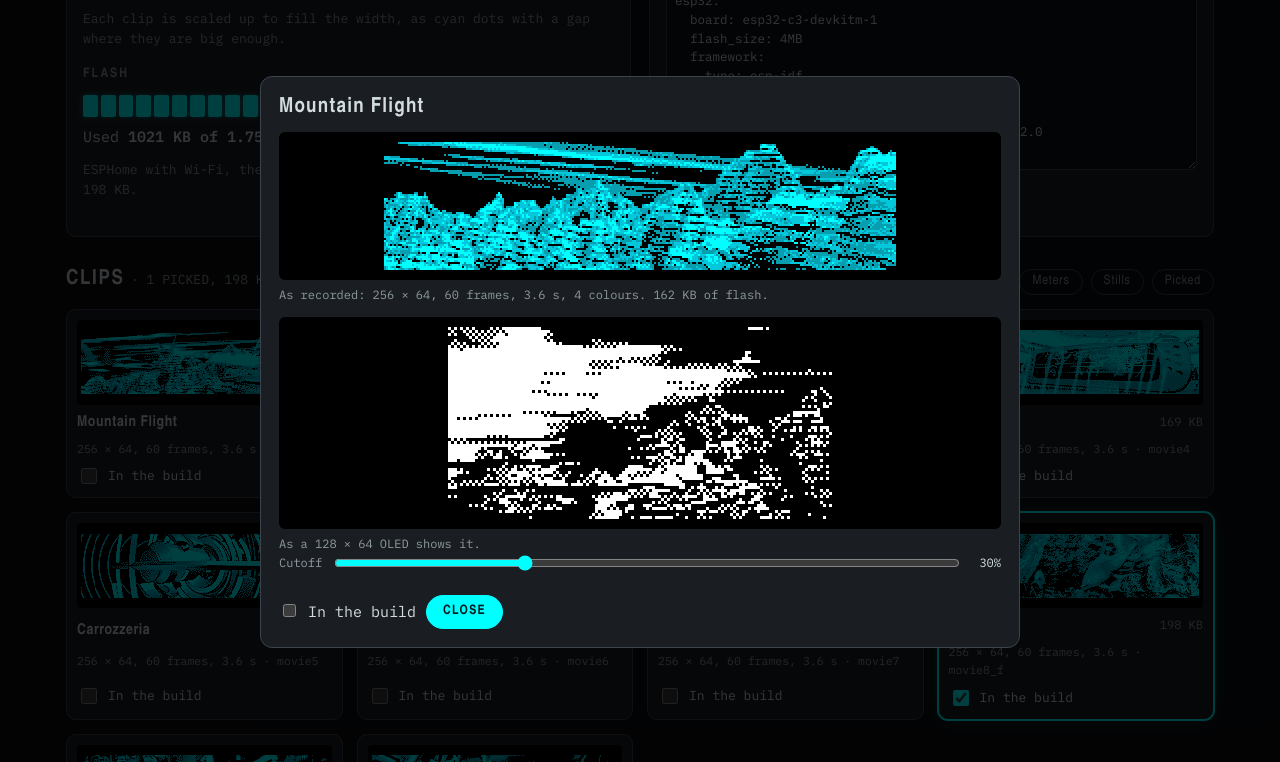
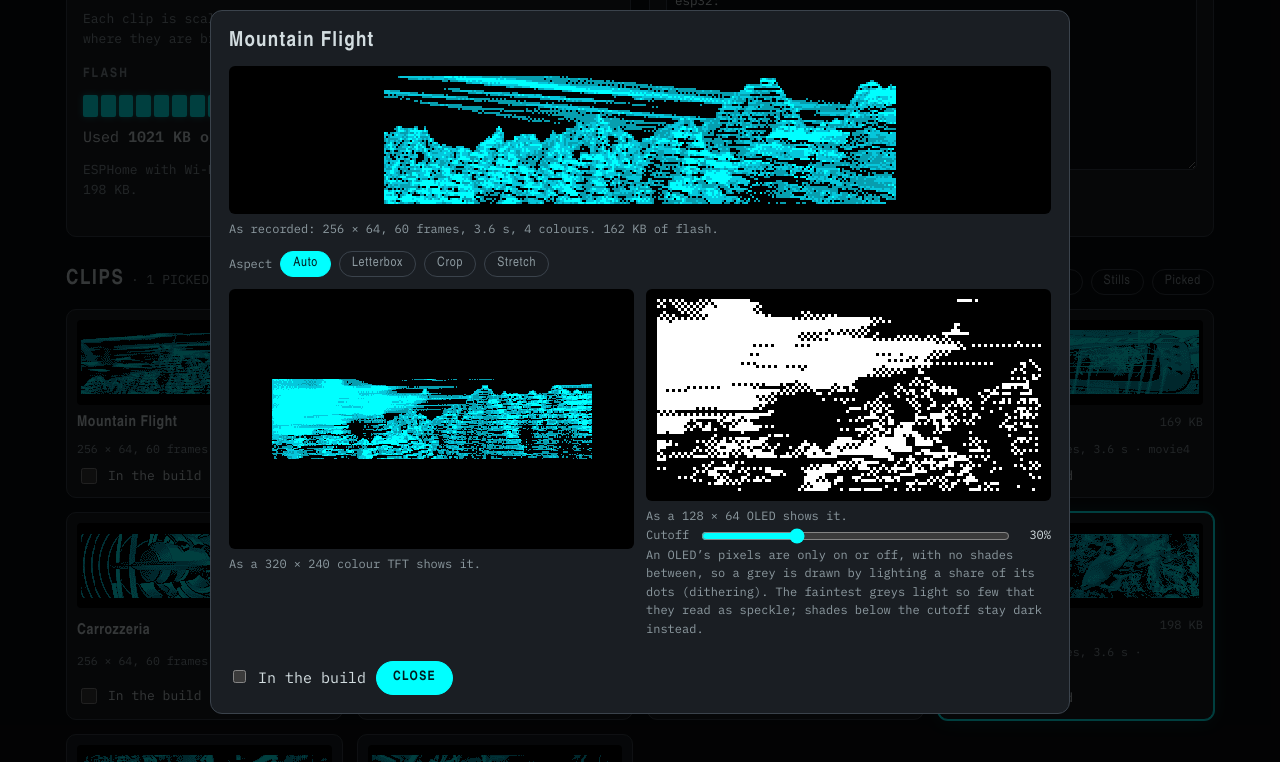
Before and after one commit to Vortitron/oel-esphome, a plain HTML site: page docs/index.html in a window 1280 px wide. Both pictures are taken after a click on the button 204 px from the left and 937 px from the top of the page. Shown: the part 575-1337 px from the top of the page. Drawn offline with Linux system fonts and the light colour scheme; a web font is replaced by a local one.

Commit message:
Preview on a TFT and an OLED with the aspect to hand; crop pans from its start; v1.2.1
The builder's preview now plays the clip as a 320x240 colour TFT and as the
chosen OLED side by side, both drawn as the player draws them, with Auto,
Letterbox, Crop and Stretch above them (kept in step with the Aspect field
and the config). By the cutoff slider, a note on why an OLED dithers.

A cropped clip started centred and jumped to the start of its pan on the
next frame; it now starts where the pan does.

Co-Authored-By: Claude Opus 5.5 <noreply@anthropic.com>

```diff
--- a/docs/index.html
+++ b/docs/index.html
@@ -105,13 +105,16 @@
     /* ---- the preview ---- */
     .modal { position: fixed; inset: 0; background: #000000c0; display: grid; place-items: center; padding: 16px; z-index: 10; }
     .modal[hidden] { display: none; }
-    .sheet { width: min(760px, 100%); background: var(--plate); border: 1px solid var(--edge); border-radius: 12px; padding: 18px; display: grid; gap: 12px; max-height: 100%; overflow: auto; }
+    .sheet { width: min(860px, 100%); background: var(--plate); border: 1px solid var(--edge); border-radius: 12px; padding: 18px; display: grid; gap: 12px; max-height: 100%; overflow: auto; }
     .sheet h3 { margin: 0; font: 700 1.3rem var(--display); letter-spacing: .06em; }
     .sheet figure { margin: 0; display: grid; gap: 6px; }
     .sheet figure div { background: #000; border-radius: 6px; padding: 10px; display: grid; place-items: center; }
     .sheet figure img { image-rendering: pixelated; max-width: 100%; height: auto; }
     .sheet figcaption { font-size: 12px; color: var(--ink-2); }
     .sheet canvas { image-rendering: pixelated; max-width: 100%; height: auto; }
+    .screens { display: grid; grid-template-columns: repeat(auto-fit, minmax(300px, 1fr)); gap: 12px; align-items: start; }
+    .screens figure div { min-height: 140px; }
+    .aspects { display: flex; flex-wrap: wrap; align-items: center; gap: 8px; font-size: 12px; color: var(--ink-2); }
     label.field[hidden] { display: none; }
     .fields > *, label.field > * { min-width: 0; }
     .slide { display: flex; align-items: center; gap: 10px; }
@@ -206,10 +209,22 @@
     <div class="sheet" role="dialog" aria-modal="true" aria-labelledby="preview-title">
       <h3 id="preview-title"></h3>
       <figure><div><img id="preview-native" alt=""></div><figcaption id="preview-native-note"></figcaption></figure>
-      <figure id="preview-oled-fig"><div><canvas id="preview-oled" width="128" height="64" role="img"></canvas></div>
-        <figcaption><span id="preview-oled-note">As a 128 × 64 OLED shows it.</span>
-          <label class="slide">Cutoff <input type="range" id="preview-cutoff" min="0" max="100" step="5" value="30"><output id="preview-cutoff-out" for="preview-cutoff">30%</output></label>
-        </figcaption></figure>
+      <div class="aspects" role="group" aria-label="Aspect">
+        <span>Aspect</span>
+        <button type="button" class="chip" data-aspect="auto">Auto</button>
+        <button type="button" class="chip" data-aspect="letterbox">Letterbox</button>
+        <button type="button" class="chip" data-aspect="crop">Crop</button>
+        <button type="button" class="chip" data-aspect="stretch">Stretch</button>
+      </div>
+      <div class="screens">
+        <figure><div><canvas id="preview-tft" width="320" height="240" role="img"></canvas></div>
+          <figcaption>As a 320 × 240 colour TFT shows it.</figcaption></figure>
+        <figure><div><canvas id="preview-oled" width="128" height="64" role="img"></canvas></div>
+          <figcaption><span id="preview-oled-note">As a 128 × 64 OLED shows it.</span>
+            <label class="slide">Cutoff <input type="range" id="preview-cutoff" min="0" max="100" step="5" value="30"><output id="preview-cutoff-out" for="preview-cutoff">30%</output></label>
+            An OLED’s pixels are only on or off, with no shades between, so a grey is drawn by lighting a share of its dots (dithering). The faintest greys light so few that they read as speckle; shades below the cutoff stay dark instead.
+          </figcaption></figure>
+      </div>
       <div class="acts">
         <label class="pick"><input type="checkbox" id="preview-pick"> In the build</label>
         <button class="btn go" id="preview-close" type="button">Close</button>
@@ -219,7 +234,7 @@
 
   <script src="gif.js"></script>
   <script>
-    var VERSION = 'v1.2.0';
+    var VERSION = 'v1.2.1';
     var $ = function (id) { return document.getElementById(id); };
     var still = window.matchMedia('(prefers-reduced-motion: reduce)');
     if (still.matches) document.querySelector('.window img').src = 'previews/movie8_f.png';
@@ -352,7 +367,7 @@
 
     function update() {
       var scr = SCREENS[$('screen').value];
-      $('screen-note').textContent = scr.note + (scr.kind === 'mono' ? ' Shades dimmer than the cutoff stay dark instead of speckling; open a clip to see it.' : '');
+      $('screen-note').textContent = scr.note + (scr.kind === 'mono' ? ' An OLED’s pixels are only on or off, with no shades between, so greys are dithered: a share of the dots lit. The faintest read as speckle, so shades below the cutoff stay dark. Open a clip to see it.' : '');
       $('cutoff-field').hidden = scr.kind !== 'mono';
       var names = picked();
       var clips = names.reduce(function (t, n) { return t + data.clips[n].bytes; }, 0);
@@ -407,12 +422,15 @@
       return y;
     }
 
-    /* The 1-bit preview, played from the recorded GIF as the player draws
-       it (oel_player.cpp): laid out by the aspect, the dots each pixel covers
-       averaged, each colour lighting its share of dots through a 4x4 Bayer
-       matrix, and shades dimmer than the cutoff left dark. */
+    /* The previews on the two kinds of screen, played from the recorded GIF
+       as the player draws them (oel_player.cpp): laid out by the aspect, what
+       is cropped panning there and back. Scaled down, a pixel is the average
+       of the dots it covers; scaled up on the TFT, a dot 3 pixels or more each
+       way has a gap after it. On the OLED each colour lights its share of
+       dots through a 4x4 Bayer matrix, and shades dimmer than the cutoff stay
+       dark. */
     var BAYER = [[0, 8, 2, 10], [12, 4, 14, 6], [3, 11, 1, 9], [15, 7, 13, 5]];
-    var oled = { raf: 0, clip: null, start: 0, last: 0, frames: null, index: null, token: 0 };
+    var play = { raf: 0, clip: null, start: 0, last: 0, frames: null, index: null, rgb: null, token: 0 };
 
     function setCutoff(v) {
       ['cutoff', 'preview-cutoff'].forEach(function (id) {
@@ -421,8 +439,17 @@
       });
     }
 
-    function spans(n, offset, scale, size) {
-      var a = new Int16Array(n), b = new Int16Array(n);
+    function setAspect(a) {
+      $('aspect').value = a;
+      Array.prototype.forEach.call(document.querySelectorAll('.aspects .chip'), function (b) {
+        b.setAttribute('aria-pressed', b.dataset.aspect === a ? 'true' : 'false');
+      });
+    }
+
+    /* For each screen column (or row): the dots it shows, first and one past
+       the last, and whether it is the gap after a dot. */
+    function spans(n, offset, scale, size, gap) {
+      var a = new Int16Array(n), b = new Int16Array(n), g = new Uint8Array(n);
       for (var i = 0; i < n; i++) {
         var lo, hi;
         if (scale >= 1) {
@@ -435,8 +462,23 @@
         }
         a[i] = Math.min(lo, size - 1);
         b[i] = Math.min(hi, size);
+        if (gap) g[i] = Math.floor((i + 1 + offset + 0.5) / scale) !== a[i] ? 1 : 0;
       }
-      return { a: a, b: b };
+      return { a: a, b: b, gap: g };
+    }
+
+    /* Where the clip goes on a screen sw x sh, u of the way along its pan. */
+    function layout(c, sw, sh, mono, u) {
+      var w = c.width, h = c.height, sx, sy;
+      var fit = Math.min(sw / w, sh / h), fill = Math.max(sw / w, sh / h), a = $('aspect').value;
+      if (a === 'auto') a = fit < 1 && sh >= h ? 'crop' : 'letterbox';
+      if (a === 'stretch') { sx = sw / w; sy = sh / h; } else { sx = sy = a === 'crop' ? fill : fit; }
+      var fw = Math.max(1, Math.round(w * sx)), fh = Math.max(1, Math.round(h * sy));
+      var vw = Math.min(fw, sw), vh = Math.min(fh, sh), gap = !mono && sx >= 3 && sy >= 3;
+      return {
+        vx: (sw - vw) >> 1, vy: (sh - vh) >> 1, vw: vw, vh: vh,
+        cols: spans(vw, Math.round((fw - vw) * u), sx, w, gap), rows: spans(vh, Math.round((fh - vh) * u), sy, h, gap)
+      };
     }
 
     function oledScreen() {
@@ -444,24 +486,27 @@
       return scr.kind === 'mono' ? scr : { w: 128, h: 64 };
     }
 
-    function startOled(c) {
-      var scr = oledScreen(), cv = $('preview-oled'), scale = Math.max(1, Math.floor(384 / scr.w));
+    function startPreview(c) {
+      var scr = oledScreen(), cv = $('preview-oled');
       cv.width = scr.w;
       cv.height = scr.h;
-      cv.style.width = scr.w * scale + 'px';
+      cv.style.width = scr.w * Math.max(1, Math.floor(384 / scr.w)) + 'px';
       cv.setAttribute('aria-label', c.title + ' on a ' + scr.w + ' by ' + scr.h + ' OLED');
+      $('preview-tft').setAttribute('aria-label', c.title + ' on a 320 by 240 colour screen');
       $('preview-oled-note').textContent = 'As a ' + scr.w + ' × ' + scr.h + ' OLED shows it.';
-      cv.getContext('2d').clearRect(0, 0, cv.width, cv.height);
-      oled.clip = c;
-      oled.index = {};
-      oled.frames = null;
-      cancelAnimationFrame(oled.raf);
-      var token = ++oled.token, name = previewing;
+      ['preview-tft', 'preview-oled'].forEach(function (id) { $(id).getContext('2d').clearRect(0, 0, 9999, 9999); });
+      setAspect($('aspect').value);
+      play.clip = c;
+      play.index = {};
+      play.frames = null;
+      play.rgb = c.palette.map(function (hex) { return parseInt(hex, 16); });
+      cancelAnimationFrame(play.raf);
+      var token = ++play.token, name = previewing;
       function ready(frames) {
-        if (token !== oled.token) return;  // another clip opened since
-        oled.frames = frames;
-        oled.start = oled.last = 0;
-        oled.raf = requestAnimationFrame(drawOled);
+        if (token !== play.token) return;  // another clip opened since
+        play.frames = frames;
+        play.start = play.last = 0;
+        play.raf = requestAnimationFrame(tick);
       }
       /* Each frame as palette indices, with when it ends. */
       function indices(rgb) {
@@ -493,7 +538,7 @@
     /* The palette entry for a pixel of the GIF (they are the palette's own
        colours; the nearest, should one not be). */
     function paletteIndex(c, rgb) {
-      var k = oled.index[rgb];
+      var k = play.index[rgb];
       if (k !== undefined) return k;
       var best = 1e9;
       c.palette.forEach(function (hex, i) {
@@ -501,46 +546,80 @@
         var d = dr * dr + dg * dg + db * db;
         if (d < best) { best = d; k = i; }
       });
-      return (oled.index[rgb] = k);
+      return (play.index[rgb] = k);
     }
 
-    function drawOled(now) {
-      oled.raf = requestAnimationFrame(drawOled);
-      if (!oled.start) oled.start = now;
-      if (now - oled.last < 30) return;
-      oled.last = now;
-      var c = oled.clip, frames = oled.frames, w = c.width, h = c.height, cut = +$('cutoff').value;
-      var at = (now - oled.start) % frames[frames.length - 1].until, f = 0;
+    function tick(now) {
+      play.raf = requestAnimationFrame(tick);
+      if (!play.start) play.start = now;
+      if (now - play.last < 30) return;
+      play.last = now;
+      drawScreens(now - play.start);
+    }
+
+    /* Both screens, t ms into the clip. */
+    function drawScreens(t) {
+      var c = play.clip, frames = play.frames;
+      if (!c || !frames) return;
+      var at = t % frames[frames.length - 1].until, f = 0;
       while (frames[f].until <= at) f++;
-      var mono = c.levels.map(function (l) { return l * 100 < cut * 16 ? 0 : l; });
-      var dots = frames[f].dots, lv = new Uint8Array(w * h);
-      for (var i = 0; i < w * h; i++) lv[i] = mono[dots[i]];
+      /* About ten seconds each way. */
+      var u = 0.5 - 0.5 * Math.cos((t / 20000 % 1) * 2 * Math.PI);
+      drawTft(c, frames[f].dots, u);
+      drawOled(c, frames[f].dots, u);
+    }
 
-      var cv = $('preview-oled'), sw = cv.width, sh = cv.height;
-      var fit = Math.min(sw / w, sh / h), fill = Math.max(sw / w, sh / h), a = $('aspect').value, sx, sy;
-      if (a === 'auto') a = fit < 1 && sh >= h ? 'crop' : 'letterbox';
-      if (a === 'stretch') { sx = sw / w; sy = sh / h; } else { sx = sy = a === 'crop' ? fill : fit; }
-      var fw = Math.max(1, Math.round(w * sx)), fh = Math.max(1, Math.round(h * sy));
-      var vw = Math.min(fw, sw), vh = Math.min(fh, sh), vx = (sw - vw) >> 1, vy = (sh - vh) >> 1;
-      /* What is cropped pans there and back, about ten seconds each way. */
-      var u = 0.5 - 0.5 * Math.cos(((now - oled.start) / 20000 % 1) * 2 * Math.PI);
-      var cols = spans(vw, Math.round((fw - vw) * u), sx, w), rows = spans(vh, Math.round((fh - vh) * u), sy, h);
+    function paint(cv, fn) {
+      var ctx = cv.getContext('2d'), out = ctx.createImageData(cv.width, cv.height), d = out.data;
+      for (var t = 3; t < d.length; t += 4) d[t] = 255;
+      fn(d, cv.width);
+      ctx.putImageData(out, 0, 0);
+    }
 
-      var ctx = cv.getContext('2d'), out = ctx.createImageData(sw, sh), d = out.data;
-      for (var j = 0; j < vh; j++) {
-        var py = vy + j;
-        for (var q = 0; q < vw; q++) {
-          var pxx = vx + q, sum = 0, n = 0;
-          for (var yy = rows.a[j]; yy < rows.b[j]; yy++)
-            for (var xx = cols.a[q]; xx < cols.b[q]; xx++) { sum += lv[yy * w + xx]; n++; }
-          if (sum > BAYER[py & 3][pxx & 3] * n) {
-            var at = (py * sw + pxx) * 4;
-            d[at] = d[at + 1] = d[at + 2] = 255;
+    function drawTft(c, dots, u) {
+      var cv = $('preview-tft'), L = layout(c, cv.width, cv.height, false, u), w = c.width, pal = play.rgb;
+      paint(cv, function (d, sw) {
+        for (var j = 0; j < L.vh; j++) {
+          var r0 = L.rows.a[j], r1 = L.rows.b[j];
+          if (L.rows.gap[j]) continue;
+          for (var q = 0; q < L.vw; q++) {
+            if (L.cols.gap[q]) continue;
+            var c0 = L.cols.a[q], c1 = L.cols.b[q], rgb;
+            if (c1 - c0 <= 1 && r1 - r0 <= 1) {
+              rgb = pal[dots[r0 * w + c0]];
+            } else {
+              var rr = 0, gg = 0, bb = 0, n = 0;
+              for (var yy = r0; yy < r1; yy++)
+                for (var xx = c0; xx < c1; xx++) {
+                  var p = pal[dots[yy * w + xx]];
+                  rr += p >> 16; gg += p >> 8 & 255; bb += p & 255; n++;
+                }
+              rgb = (rr / n | 0) << 16 | (gg / n | 0) << 8 | (bb / n | 0);
+            }
+            var o = ((L.vy + j) * sw + L.vx + q) * 4;
+            d[o] = rgb >> 16; d[o + 1] = rgb >> 8 & 255; d[o + 2] = rgb & 255;
           }
         }
-      }
-      for (var t = 3; t < d.length; t += 4) d[t] = 255;
-      ctx.putImageData(out, 0, 0);
+      });
+    }
+
+    function drawOled(c, dots, u) {
+      var cv = $('preview-oled'), L = layout(c, cv.width, cv.height, true, u), w = c.width, cut = +$('cutoff').value;
+      var mono = c.levels.map(function (l) { return l * 100 < cut * 16 ? 0 : l; });
+      paint(cv, function (d, sw) {
+        for (var j = 0; j < L.vh; j++) {
+          var py = L.vy + j;
+          for (var q = 0; q < L.vw; q++) {
+            var px = L.vx + q, sum = 0, n = 0;
+            for (var yy = L.rows.a[j]; yy < L.rows.b[j]; yy++)
+              for (var xx = L.cols.a[q]; xx < L.cols.b[q]; xx++) { sum += mono[dots[yy * w + xx]]; n++; }
+            if (sum > BAYER[py & 3][px & 3] * n) {
+              var o = (py * sw + px) * 4;
+              d[o] = d[o + 1] = d[o + 2] = 255;
+            }
+          }
+        }
+      });
     }
 
     function openPreview(name) {
@@ -554,7 +633,7 @@
       native.height = c.height * scale;
       native.alt = c.title + ', as recorded';
       $('preview-native-note').textContent = 'As recorded: ' + facts(c) + ', ' + c.colours + ' colours. ' + kb(c.bytes) + ' of flash.';
-      startOled(c);
+      startPreview(c);
       $('preview-pick').checked = !!chosen[name];
       $('preview').hidden = false;
       $('preview-close').focus();
@@ -563,8 +642,8 @@
       if ($('preview').hidden) return;
       $('preview').hidden = true;
       $('preview-native').removeAttribute('src');
-      cancelAnimationFrame(oled.raf);
-      oled.token++;
+      cancelAnimationFrame(play.raf);
+      play.token++;
       previewing = null;
       if (lastFocus) lastFocus.focus();
     }
@@ -591,6 +670,10 @@
       $(id).addEventListener('input', function () { setCutoff(this.value); });
     });
     $('cutoff').addEventListener('change', update);
+    Array.prototype.forEach.call(document.querySelectorAll('.aspects .chip'), function (b) {
+      b.addEventListener('click', function () { setAspect(this.dataset.aspect); update(); });
+    });
+    $('aspect').addEventListener('change', function () { setAspect(this.value); });
     $('preview-cutoff').addEventListener('change', update);
 
     fetch('clips.json').then(function (r) { return r.json(); }).then(function (d) {
```
Also changed, not shown: 4 other files.
